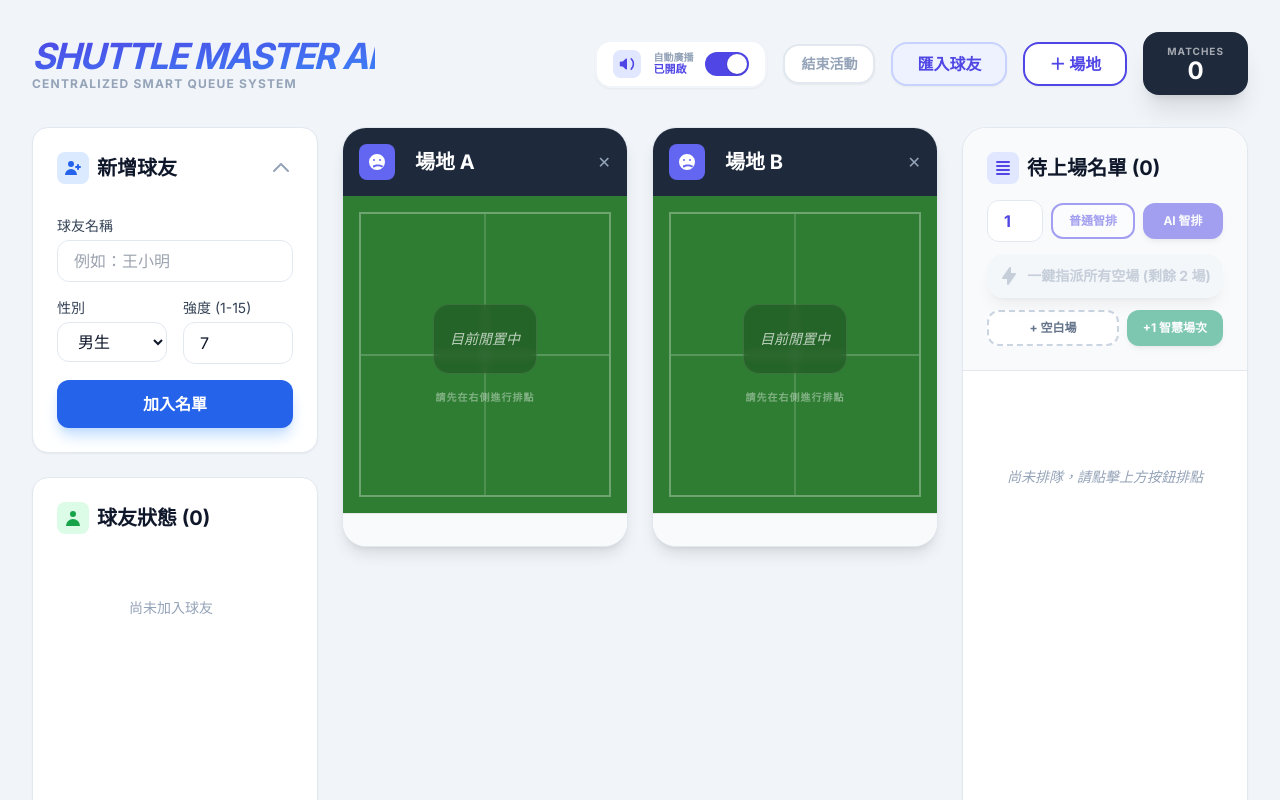
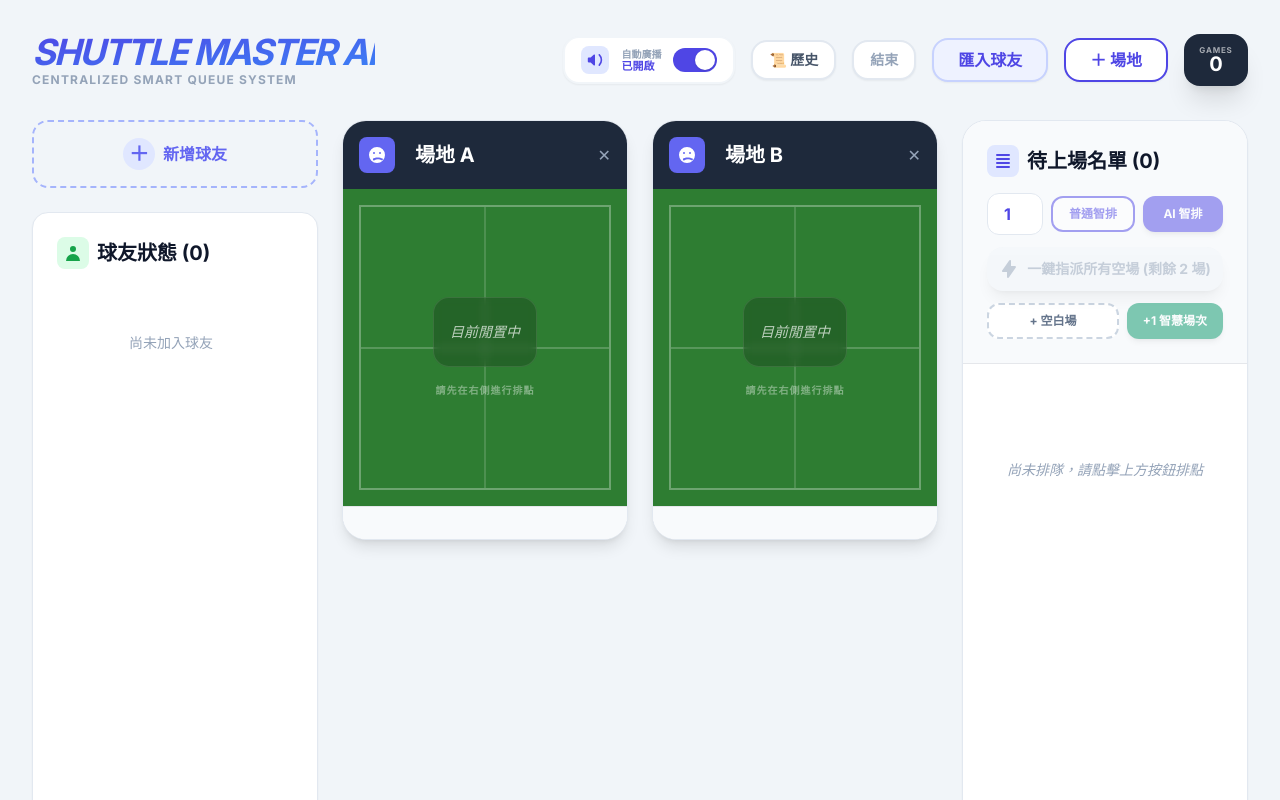
Before and after one commit to otohplearton-spec/shuttle_master_ai, a React (Vite) app: page / in a window 1280 px wide. Both pictures are taken after a click on the button "開始本次活動 (Start Session)". Shown: the top 800 px of the page. Built offline with nearby package versions, Linux system fonts and the light colour scheme.

Commit message:
調整排版

```diff
--- a/App.tsx
+++ b/App.tsx
@@ -5,6 +5,7 @@ import AddPlayerForm from './components/AddPlayerForm';
 import PlayerList from './components/PlayerList';
 import CourtCard from './components/CourtCard';
 import MatchQueue from './components/MatchQueue';
+import MatchHistoryList from './components/MatchHistoryList';
 import QuickImportModal from './components/QuickImportModal';
 import { geminiService } from './services/geminiService';
 
@@ -45,7 +46,9 @@ const App: React.FC = () => {
   });
 
   const [isScheduling, setIsScheduling] = useState(false);
+  const [isMobileMenuOpen, setIsMobileMenuOpen] = useState(false);
   const [showImportModal, setShowImportModal] = useState(false);
+  const [showHistoryModal, setShowHistoryModal] = useState(false);
   const [resetStep, setResetStep] = useState(0);
 
   // 自動廣播開關狀態
@@ -515,25 +518,55 @@ const App: React.FC = () => {
             </div>
 
             <button
+              onClick={() => setIsMobileMenuOpen(true)}
+              className="lg:hidden px-4 py-2 rounded-2xl font-bold bg-white text-indigo-600 shadow-sm border-2 border-indigo-100 hover:bg-indigo-50 transition-all text-sm flex items-center gap-2"
+            >
+              👥 球員
+            </button>
+
+            <button
+              onClick={() => setShowHistoryModal(true)}
+              className="px-4 py-2 rounded-2xl font-bold bg-white text-slate-600 shadow-sm border-2 border-slate-200 hover:border-slate-400 hover:text-slate-800 transition-all text-sm flex items-center gap-2"
+            >
+              📜 歷史
+            </button>
+            {/* ... other buttons ... */}
+            <button
               onClick={handleEndSession}
               className={`px-4 py-2 rounded-2xl font-black transition-all shadow-sm text-sm border-2 ${resetStep === 0
                 ? 'bg-white border-slate-200 text-slate-400 hover:border-red-400 hover:text-red-500'
                 : 'bg-red-500 border-red-600 text-white animate-pulse'
                 }`}
             >
-              {resetStep === 0 ? '結束活動' : '確定結束？所有資料將清空'}
+              {resetStep === 0 ? '結束' : '確定？'}
             </button>
-            <button onClick={() => setShowImportModal(true)} className="bg-indigo-50 border-2 border-indigo-200 text-indigo-600 px-6 py-2 rounded-2xl font-black hover:bg-indigo-100 transition-all shadow-sm flex items-center gap-2">匯入球友</button>
+            <button onClick={() => setShowImportModal(true)} className="hidden lg:flex bg-indigo-50 border-2 border-indigo-200 text-indigo-600 px-6 py-2 rounded-2xl font-black hover:bg-indigo-100 transition-all shadow-sm items-center gap-2">匯入球友</button>
             <button onClick={addCourt} className="bg-white border-2 border-indigo-600 text-indigo-600 px-6 py-2 rounded-2xl font-black hover:bg-indigo-600 hover:text-white transition-all shadow-sm">＋ 場地</button>
-            <div className="bg-slate-800 text-white px-6 py-3 rounded-2xl flex flex-col items-center justify-center shadow-xl">
-              <span className="text-[10px] font-bold opacity-60 uppercase tracking-widest">Matches</span>
-              <span className="text-2xl font-black leading-none">{matchCount}</span>
+            <div className="bg-slate-800 text-white px-2 py-3 rounded-2xl flex flex-col items-center justify-center shadow-xl w-16">
+              <span className="text-[8px] font-bold opacity-60 uppercase tracking-widest leading-none">Games</span>
+              <span className="text-xl font-black leading-none">{matchCount}</span>
             </div>
           </div>
         </header>
 
-        <div className="grid grid-cols-1 lg:grid-cols-12 gap-6 items-start">
-          <div className="lg:col-span-3 flex flex-col gap-6 h-full min-h-[850px]">
+        <div className="grid grid-cols-1 lg:grid-cols-12 gap-6 items-start relative">
+          {/* Mobile Sidebar Overlay */}
+          {isMobileMenuOpen && (
+            <div
+              className="fixed inset-0 z-40 bg-slate-900/50 backdrop-blur-sm lg:hidden animate-in fade-in"
+              onClick={() => setIsMobileMenuOpen(false)}
+            />
+          )}
+
+          {/* Left Column: Player Management (Sidebar on Mobile) */}
+          <div className={`
+            lg:col-span-3 flex flex-col gap-6 h-full min-h-[850px] transition-transform duration-300 ease-in-out
+            ${isMobileMenuOpen ? 'fixed inset-0 z-50 w-full bg-slate-100 p-4 shadow-2xl overflow-y-auto' : 'hidden lg:flex'}
+          `}>
+            <div className="lg:hidden flex justify-between items-center mb-2">
+              <h3 className="font-black text-xl text-slate-800">👥 球員管理</h3>
+              <button onClick={() => setIsMobileMenuOpen(false)} className="w-8 h-8 rounded-full bg-slate-200 flex items-center justify-center font-bold">✕</button>
+            </div>
             <AddPlayerForm onAdd={addPlayer} />
             <PlayerList
               players={players}
@@ -545,9 +578,12 @@ const App: React.FC = () => {
               onDelete={deletePlayer}
               onUpdateLevel={updatePlayerLevel}
             />
+            <div className="lg:hidden pt-8 pb-20">
+              <button onClick={() => setShowImportModal(true)} className="w-full bg-indigo-100 text-indigo-700 py-3 rounded-xl font-bold">批次匯入球員</button>
+            </div>
           </div>
 
-          <div className="lg:col-span-6 grid grid-cols-1 md:grid-cols-2 gap-6">
+          <div className={`lg:col-span-6 grid ${courts.length === 1 ? 'grid-cols-1' : 'grid-cols-2'} md:grid-cols-2 gap-2 md:gap-6`}>
             {courts.map(court => (
               <CourtCard
                 key={court.id}
@@ -593,6 +629,14 @@ const App: React.FC = () => {
         <QuickImportModal onClose={() => setShowImportModal(false)} onImport={bulkAddPlayers} />
       )}
 
+      {showHistoryModal && (
+        <MatchHistoryList
+          history={history}
+          allPlayers={players}
+          onClose={() => setShowHistoryModal(false)}
+        />
+      )}
+
       <style>{`
         .custom-scrollbar::-webkit-scrollbar { width: 4px; }
         .custom-scrollbar::-webkit-scrollbar-track { background: transparent; }
--- a/components/AddPlayerForm.tsx
+++ b/components/AddPlayerForm.tsx
@@ -10,82 +10,106 @@ const AddPlayerForm: React.FC<AddPlayerFormProps> = ({ onAdd }) => {
   const [name, setName] = useState('');
   const [gender, setGender] = useState<Gender>(Gender.MALE);
   const [level, setLevel] = useState(7);
-  const [isCollapsed, setIsCollapsed] = useState(false);
+  const [isOpen, setIsOpen] = useState(false);
 
   const handleSubmit = (e: React.FormEvent) => {
     e.preventDefault();
     if (!name.trim()) return;
     onAdd({ name, gender, level });
     setName('');
+    setIsOpen(false);
   };
 
   return (
-    <div className="bg-white rounded-2xl shadow-sm border border-slate-200 overflow-hidden transition-all duration-300">
-      <div
-        className="p-6 cursor-pointer flex items-center justify-between hover:bg-slate-50 transition-colors"
-        onClick={() => setIsCollapsed(!isCollapsed)}
+    <>
+      <button
+        onClick={() => setIsOpen(true)}
+        className="w-full py-4 rounded-2xl border-2 border-dashed border-indigo-300 text-indigo-500 font-bold hover:bg-indigo-50 hover:border-indigo-500 hover:text-indigo-700 transition-all flex items-center justify-center gap-2 group"
       >
-        <h2 className="text-xl font-bold flex items-center gap-2">
-          <span className="w-8 h-8 bg-blue-100 text-blue-600 rounded-lg flex items-center justify-center">
-            <svg xmlns="http://www.w3.org/2000/svg" className="h-5 w-5" viewBox="0 0 20 20" fill="currentColor">
-              <path d="M8 9a3 3 0 100-6 3 3 0 000 6zM8 11a6 6 0 016 6H2a6 6 0 016-6zM16 7a1 1 0 10-2 0v1h-1a1 1 0 100 2h1v1a1 1 0 102 0v-1h1a1 1 0 100-2h-1V7z" />
-            </svg>
-          </span>
+        <span className="w-8 h-8 rounded-full bg-indigo-100 flex items-center justify-center group-hover:bg-indigo-200 group-hover:scale-110 transition-all text-xl">＋</span>
+        <span>新增球友</span>
+      </button>
+
+      {isOpen && (
+        <div className="fixed inset-0 z-[60] bg-slate-900/60 backdrop-blur-sm flex items-center justify-center p-4 animate-in fade-in duration-200">
+          <div className="bg-white w-full max-w-md rounded-2xl shadow-2xl overflow-hidden flex flex-col border-4 border-indigo-500 animate-in zoom-in-95 duration-200">
+            <div className="p-4 border-b bg-slate-50 flex justify-between items-center">
+              <h2 className="text-xl font-black text-slate-800 flex items-center gap-2">
                 新增球友
               </h2>
-        <button className="text-slate-400 hover:text-indigo-600 transition-transform duration-300" style={{ transform: isCollapsed ? 'rotate(180deg)' : 'rotate(0deg)' }}>
-          <svg xmlns="http://www.w3.org/2000/svg" className="h-6 w-6" fill="none" viewBox="0 0 24 24" stroke="currentColor">
-            <path strokeLinecap="round" strokeLinejoin="round" strokeWidth={2} d="M5 15l7-7 7 7" />
-          </svg>
+              <button
+                onClick={() => setIsOpen(false)}
+                className="w-8 h-8 rounded-full bg-slate-200 text-slate-500 hover:bg-slate-300 flex items-center justify-center transition-colors font-bold"
+              >
+                ✕
               </button>
             </div>
 
-      <div className={`px-6 pb-6 space-y-4 transition-all duration-300 origin-top ${isCollapsed ? 'max-h-0 opacity-0 pointer-events-none scale-y-0 overflow-hidden' : 'max-h-[500px] opacity-100 scale-y-100'}`}>
-        <form onSubmit={handleSubmit} className="space-y-4 pt-2">
+            <div className="p-6">
+              <form onSubmit={handleSubmit} className="space-y-4">
                 <div>
                   <label className="block text-sm font-medium text-slate-700 mb-1">球友名稱</label>
                   <input
+                    autoFocus
                     type="text"
                     value={name}
                     onChange={(e) => setName(e.target.value)}
-              className="w-full px-4 py-2 rounded-xl border border-slate-200 focus:ring-2 focus:ring-blue-500 focus:border-transparent outline-none transition-all"
+                    className="w-full px-4 py-2 rounded-xl border border-slate-200 focus:ring-2 focus:ring-indigo-500 focus:border-transparent outline-none transition-all text-lg"
                     placeholder="例如：王小明"
                   />
                 </div>
                 <div className="flex gap-4">
                   <div className="flex-1">
                     <label className="block text-sm font-medium text-slate-700 mb-1">性別</label>
-              <select
-                value={gender}
-                onChange={(e) => setGender(e.target.value as Gender)}
-                className="w-full px-4 py-2 rounded-xl border border-slate-200 focus:ring-2 focus:ring-blue-500 outline-none bg-white"
+                    <div className="grid grid-cols-3 gap-2">
+                      {[
+                        { val: Gender.MALE, label: '👦 男', color: 'bg-blue-50 border-blue-200 text-blue-600' },
+                        { val: Gender.FEMALE, label: '👧 女', color: 'bg-pink-50 border-pink-200 text-pink-600' },
+                        { val: Gender.OTHER, label: '👽 其它', color: 'bg-slate-50 border-slate-200 text-slate-600' }
+                      ].map(opt => (
+                        <button
+                          key={opt.val}
+                          type="button"
+                          onClick={() => setGender(opt.val)}
+                          className={`py-2 rounded-xl border-2 font-bold text-sm transition-all ${gender === opt.val ? 'ring-2 ring-offset-1 ring-indigo-500 ' + opt.color.replace('bg-', 'bg-opacity-100 ') : 'opacity-60 grayscale hover:grayscale-0 hover:opacity-100 ' + opt.color}`}
                         >
-                <option value={Gender.MALE}>男生</option>
-                <option value={Gender.FEMALE}>女生</option>
-                <option value={Gender.OTHER}>其他</option>
-              </select>
+                          {opt.label}
+                        </button>
+                      ))}
                     </div>
-            <div className="flex-1">
-              <label className="block text-sm font-medium text-slate-700 mb-1">強度 (1-15)</label>
+                  </div>
+                </div>
+                <div>
+                  <label className="block text-sm font-medium text-slate-700 mb-1">強度 (1-15): <span className="text-indigo-600 font-black text-lg">{level}</span></label>
                   <input
-                type="number"
+                    type="range"
                     min="1"
                     max="15"
                     value={level}
                     onChange={(e) => setLevel(parseInt(e.target.value))}
-                className="w-full px-4 py-2 rounded-xl border border-slate-200 focus:ring-2 focus:ring-blue-500 outline-none"
+                    className="w-full h-2 bg-slate-200 rounded-lg appearance-none cursor-pointer accent-indigo-600"
                   />
+                  <div className="flex justify-between text-xs text-slate-400 font-bold mt-1">
+                    <span>新手 (1)</span>
+                    <span>中手 (8)</span>
+                    <span>高手 (15)</span>
                   </div>
                 </div>
+
+                <div className="pt-4">
                   <button
                     type="submit"
-            className="w-full bg-blue-600 hover:bg-blue-700 text-white font-bold py-3 rounded-xl transition-colors shadow-lg shadow-blue-200 active:scale-95"
+                    className="w-full bg-indigo-600 hover:bg-indigo-700 text-white font-bold py-3 rounded-xl transition-all shadow-lg shadow-indigo-200 active:scale-95 text-lg"
                   >
-            加入名單
+                    確認加入
                   </button>
+                </div>
               </form>
             </div>
           </div>
+        </div>
+      )}
+    </>
   );
 };
 
--- /dev/null
+++ b/components/MatchHistoryList.tsx
@@ -0,0 +1,95 @@
+import React from 'react';
+import { MatchHistory, Player } from '../types';
+
+interface MatchHistoryListProps {
+    history: MatchHistory[];
+    allPlayers: Player[];
+    onClose: () => void;
+}
+
+const MatchHistoryList: React.FC<MatchHistoryListProps> = ({ history, allPlayers, onClose }) => {
+    const getPlayerName = (id: string, idx: number) => {
+        const player = allPlayers.find(p => p.id === id);
+        if (!player) return <span className="text-slate-400">?</span>;
+        return (
+            <span className="font-bold">
+                {player.name}
+                <span className="text-[10px] text-slate-400 font-normal ml-1">L.{player.level}</span>
+            </span>
+        );
+    };
+
+    return (
+        <div className="fixed inset-0 z-50 flex items-center justify-center p-4 bg-slate-900/50 backdrop-blur-sm animate-in fade-in duration-200">
+            <div className="bg-white rounded-3xl shadow-2xl w-full max-w-2xl max-h-[80vh] flex flex-col overflow-hidden animate-in zoom-in-95 duration-200">
+                <div className="p-6 border-b flex items-center justify-between bg-slate-50">
+                    <h2 className="text-xl font-black text-slate-800 flex items-center gap-2">
+                        <span className="text-2xl">📜</span> 對戰歷史紀錄
+                    </h2>
+                    <button
+                        onClick={onClose}
+                        className="w-8 h-8 rounded-full bg-slate-200 text-slate-500 hover:bg-slate-300 flex items-center justify-center transition-colors font-bold"
+                    >
+                        ✕
+                    </button>
+                </div>
+
+                <div className="flex-1 overflow-y-auto p-6 space-y-4 custom-scrollbar">
+                    {history.length === 0 ? (
+                        <div className="text-center py-20 text-slate-400 italic">尚未有對戰紀錄</div>
+                    ) : (
+                        [...history].reverse().map((match, idx) => {
+                            const date = new Date(match.timestamp);
+                            const timeStr = date.toLocaleTimeString('zh-TW', { hour: '2-digit', minute: '2-digit' });
+
+                            // 計算隊伍強度
+                            const getLevel = (ids: string[]) => ids.reduce((sum, id) => sum + (allPlayers.find(p => p.id === id)?.level || 0), 0);
+                            const lv1 = getLevel(match.teams[0]);
+                            const lv2 = getLevel(match.teams[1]);
+                            const diff = Math.abs(lv1 - lv2);
+
+                            return (
+                                <div key={match.timestamp} className="bg-white border border-slate-100 rounded-2xl p-4 shadow-sm hover:shadow-md transition-shadow">
+                                    <div className="flex items-center justify-between mb-3">
+                                        <span className="text-xs font-bold text-slate-400 bg-slate-100 px-2 py-1 rounded-lg">
+                                            #{history.length - idx} • {timeStr}
+                                        </span>
+                                        <span className={`text-xs font-bold px-2 py-1 rounded-lg ${diff <= 2 ? 'bg-emerald-50 text-emerald-600' : diff >= 5 ? 'bg-red-50 text-red-600' : 'bg-amber-50 text-amber-600'}`}>
+                                            強度差: {diff}
+                                        </span>
+                                    </div>
+
+                                    <div className="flex items-center justify-between gap-4">
+                                        {/* Team 1 */}
+                                        <div className="flex-1 bg-indigo-50/50 rounded-xl p-3 flex flex-col gap-2 border border-indigo-100">
+                                            {match.teams[0].map((pid, i) => (
+                                                <div key={i} className="flex items-center gap-2">
+                                                    <div className="w-2 h-2 rounded-full bg-indigo-400"></div>
+                                                    {getPlayerName(pid, i)}
+                                                </div>
+                                            ))}
+                                        </div>
+
+                                        <div className="font-black text-slate-300 italic text-xl">VS</div>
+
+                                        {/* Team 2 */}
+                                        <div className="flex-1 bg-amber-50/50 rounded-xl p-3 flex flex-col gap-2 border border-amber-100">
+                                            {match.teams[1].map((pid, i) => (
+                                                <div key={i} className="flex items-center gap-2">
+                                                    <div className="w-2 h-2 rounded-full bg-amber-400"></div>
+                                                    {getPlayerName(pid, i)}
+                                                </div>
+                                            ))}
+                                        </div>
+                                    </div>
+                                </div>
+                            );
+                        })
+                    )}
+                </div>
+            </div>
+        </div>
+    );
+};
+
+export default MatchHistoryList;
```
Also changed, not shown: components/CourtCard.tsx (+12 -11 lines). Lines whose indentation alone changed are shown as unchanged.
